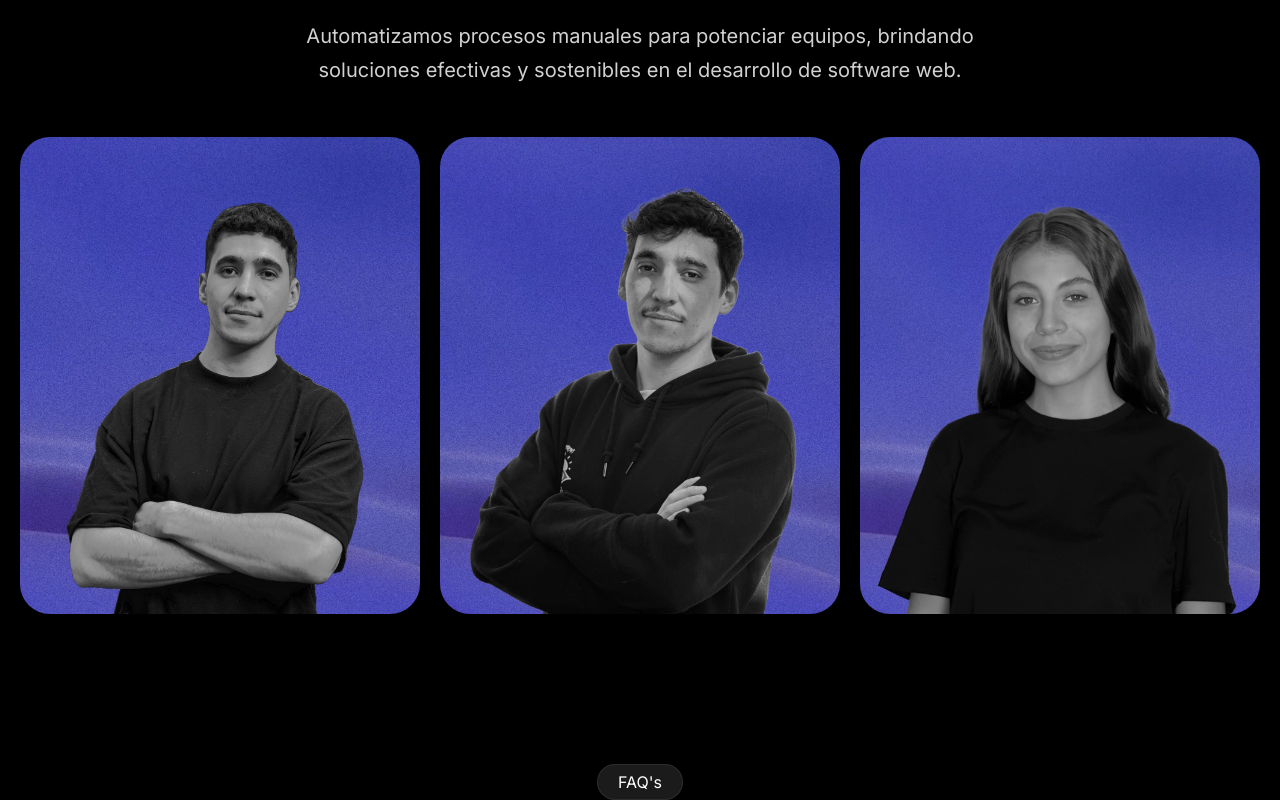
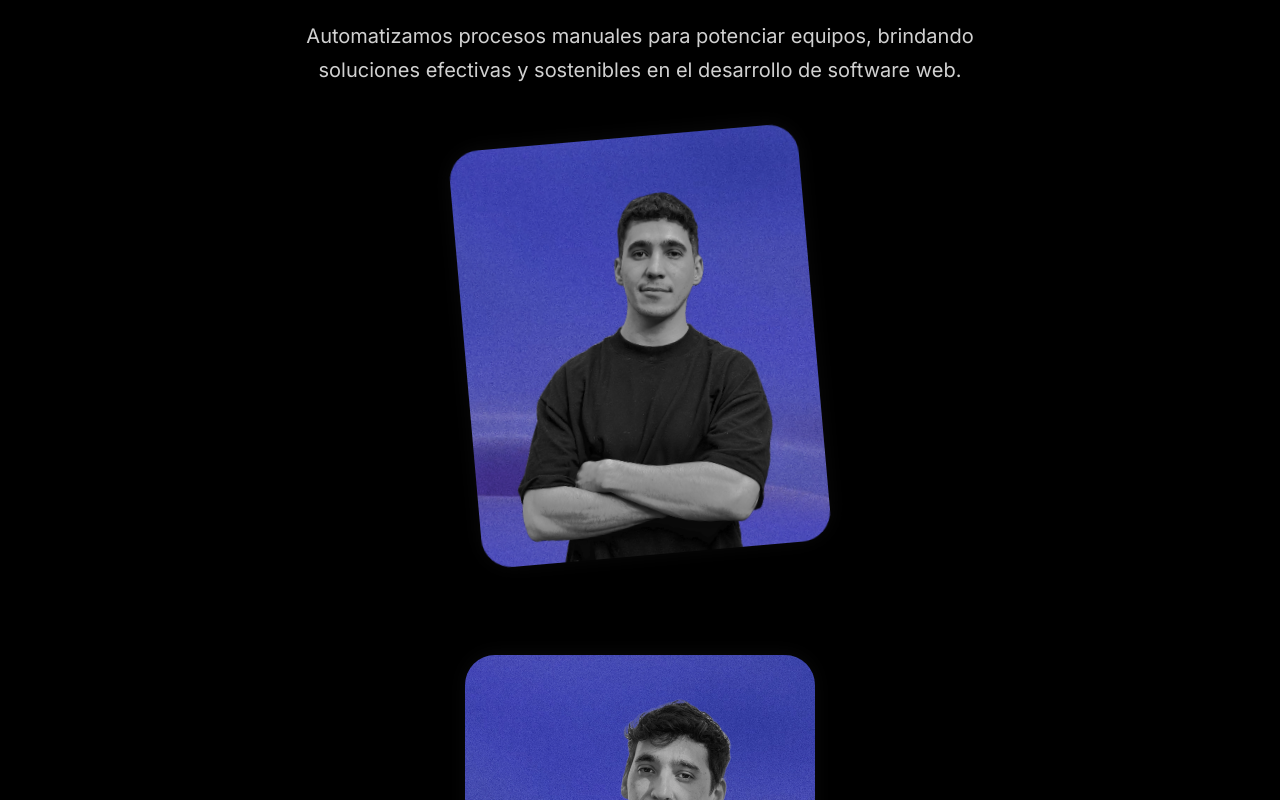
Before and after one commit to agusasaad/teamBoost, a Next.js app: page / in a window 1280 px wide. Shown: the part 4980-5780 px from the top of the page. Built offline with nearby package versions, Linux system fonts and the light colour scheme.

Commit message:
add new team member Manuel Carballido and enhance About Us layout and animations

```diff
--- a/src/components/aboutUs/AboutUs.jsx
+++ b/src/components/aboutUs/AboutUs.jsx
@@ -5,6 +5,7 @@ import { AnimateAboutUs } from "./animateAboutUs";
 import caripela_1 from "@/assets/images/caripelas/caripela_1.webp";
 import caripela_2 from "@/assets/images/caripelas/cariplea_2.webp";
 import caripela_3 from "@/assets/images/caripelas/caripela_3.webp";
+import caripela_4 from "@/assets/images/caripelas/caripela_4.webp";
 import Image from "next/image";
 import Link from "next/link";
 
@@ -24,6 +25,11 @@ const AboutUs = () => {
       img: caripela_1,
       name: "Fernanda Romay",
       link: "https://www.linkedin.com/in/fernanda-romay-511bb31a3/",
+    },
+    {
+      img: caripela_4,
+      name: "Manuel Carballido",
+      link: "https://www.linkedin.com/in/mcarballido/",
     },
   ];
   const subtitle = useRef(null);
@@ -58,7 +64,7 @@ const AboutUs = () => {
         {arr.map((item, index) => (
           <Link
             key={index}
-            ref={(el) => (images.current[index] = el)}
+            // ref={(el) => (images.current[index] = el)}
             className={styles.cards}
             href={item.link}
             target="_blank"
--- a/src/components/aboutUs/AboutUs.module.css
+++ b/src/components/aboutUs/AboutUs.module.css
@@ -68,25 +68,46 @@
 
 .caripelas {
   width: 100%;
+  max-width: 1200px;
   display: flex;
-  flex-direction: row;
+  flex-direction: column;
   justify-content: center;
   align-items: center;
-  gap: 20px;
+  flex-wrap: wrap;
+  row-gap: 100px;
+  position: relative;
+  transition: transform 0.3s ease-in-out;
 }
 
 .caripelas .cards {
-  width: 400px;
+  width: 350px;
   height: auto;
   display: flex;
   flex-direction: column;
   align-items: center;
   gap: 25px;
   will-change: transform, opacity;
-  position: relative;
+  position: sticky;
+  top: 150px;
   border-radius: 30px;
   overflow: hidden;
   cursor: pointer;
+  box-shadow: 0px -1px 21px -2px rgba(21, 21, 21, 0.63);
+}
+
+.caripelas .cards:nth-of-type(1) {
+  transform: rotateZ(-5deg);
+}
+.caripelas .cards:nth-of-type(2) {
+  transform: rotateZ(0deg);
+}
+
+.caripelas .cards:nth-of-type(3) {
+  transform: rotateZ(5deg);
+}
+
+.caripelas .cards:nth-of-type(4) {
+  transform: rotateZ(10deg);
 }
 
 .info_caripela {
@@ -96,17 +117,17 @@
     rgba(11, 11, 11, 0) 100%
   );
   position: absolute;
-  top: 0;
+  bottom: -1;
   left: 0;
-  width: 100%;
-  height: 100%;
+  width: 120%;
+  height: 120%;
   border-radius: 20px;
   display: flex;
   align-items: flex-end;
   justify-content: flex-start;
   padding: 30px;
   opacity: 0;
-  transition: opacity 0.4s ease-in-out;
+  transition: opacity 0.7s ease-in-out;
 }
 
 .info_caripela:hover {
--- a/src/components/aboutUs/animateAboutUs.jsx
+++ b/src/components/aboutUs/animateAboutUs.jsx
@@ -1,8 +1,8 @@
-import gsap from 'gsap'
-import { ScrollTrigger } from 'gsap/all'
+import gsap from "gsap";
+import { ScrollTrigger } from "gsap/all";
 
 export const AnimateAboutUs = (subtitle, title, text, caripelas) => {
-  gsap.registerPlugin(ScrollTrigger)
+  gsap.registerPlugin(ScrollTrigger);
 
   if (window.innerWidth < 650) {
     return gsap.fromTo(
@@ -15,59 +15,59 @@ export const AnimateAboutUs = (subtitle, title, text, caripelas) => {
         y: 0,
         opacity: 1,
         duration: 0.7,
-        ease: 'power1',
+        ease: "power1",
         stagger: 0.1,
         scrollTrigger: {
-          trigger: '#about',
-          start: 'top 70%',
-          end: 'bottom',
+          trigger: "#about",
+          start: "top 70%",
+          end: "bottom",
         },
       }
-    )
+    );
   }
 
   if (title) {
     // Verifica si ya contiene spans
-    if (!title.querySelector('span')) {
-      const words = title.textContent.split(' ')
-      title.innerHTML = ''
+    if (!title.querySelector("span")) {
+      const words = title.textContent.split(" ");
+      title.innerHTML = "";
 
       words.forEach((word) => {
-        const span = document.createElement('span')
-        span.textContent = word
-        span.style.display = 'inline-block'
-        span.style.marginRight = window.innerWidth < 1024 ? '10px' : '15px'
-        title.appendChild(span)
-      })
+        const span = document.createElement("span");
+        span.textContent = word;
+        span.style.display = "inline-block";
+        span.style.marginRight = window.innerWidth < 1024 ? "10px" : "15px";
+        title.appendChild(span);
+      });
     }
   }
 
-  const spans = title.querySelectorAll('span')
+  const spans = title.querySelectorAll("span");
 
   gsap.fromTo(
     spans,
     {
       y: 5,
       opacity: 0,
-      filter: 'blur(10px)',
+      filter: "blur(10px)",
     },
     {
       y: 0,
       opacity: 1,
-      filter: 'blur(0px)',
+      filter: "blur(0px)",
       duration: 1,
       stagger: 0.1,
-      ease: 'power1',
+      ease: "power1",
       scrollTrigger: {
-        trigger: '#about',
-        start: 'top 80%',
-        end: 'bottom',
+        trigger: "#about",
+        start: "top 80%",
+        end: "bottom",
       },
     }
-  )
+  );
 
   gsap.fromTo(
-    [text, caripelas],
+    text,
     {
       opacity: 0,
       y: 100,
@@ -76,14 +76,12 @@ export const AnimateAboutUs = (subtitle, title, text, caripelas) => {
       opacity: 1,
       y: 0,
       duration: 0.7,
-      ease: 'power1',
-      stagger: 0.1,
-      delay: 0.8,
+      ease: "power1",
       scrollTrigger: {
-        trigger: '#about',
-        start: 'top 80%',
-        end: 'bottom',
+        trigger: "#about",
+        start: "top 80%",
+        end: "bottom",
       },
     }
-  )
-}
+  );
+};
```
Also changed, not shown: src/assets/images/caripelas/caripela_4.webp (added).
